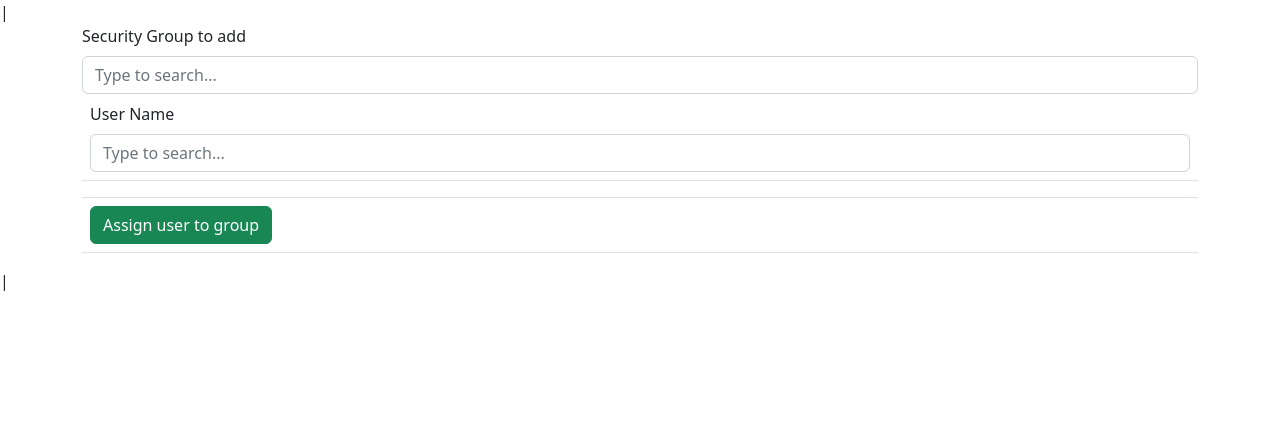
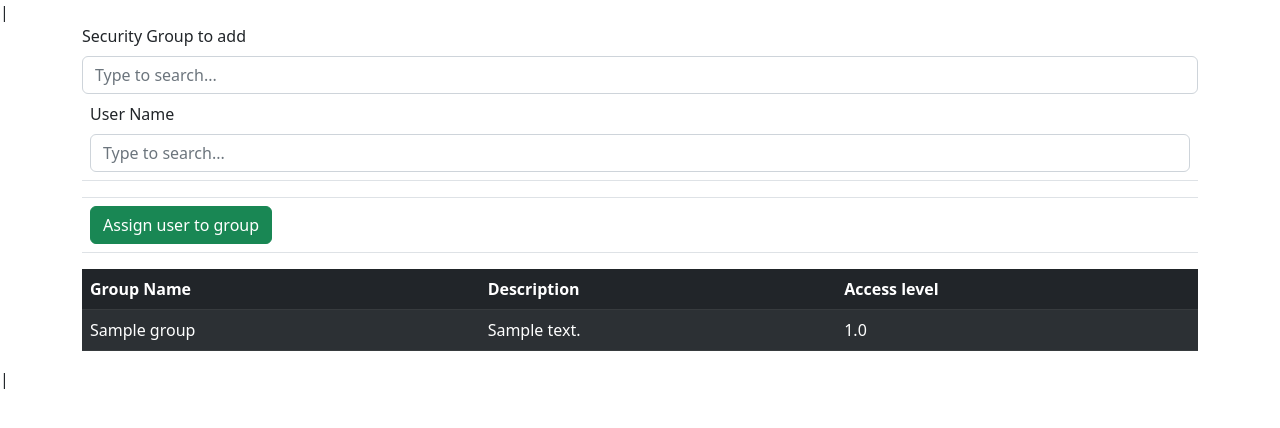
Before and after one commit to ilCat/user-admin-web, a Flask app: page /groups in a window 1280 px wide. Shown: the part 56-484 px from the top of the page. Run offline with Flask 2, Linux system fonts and the light colour scheme; tables that the repository leaves empty hold one stand-in row (values such as "Sample post"); some libraries are stand-ins or nearby versions.

Commit message:
add table of groups

```diff
--- a/scripts/db/queries/tables.py
+++ b/scripts/db/queries/tables.py
@@ -11,10 +11,10 @@ db_url = 'localhost:5432'
 db_name = 'testdb'
 db_user = 'postgres'
 db_password = 'admin'
+engine = create_engine(
+    f'postgresql://{db_user}:{db_password}@{db_url}/{db_name}')
 # engine = create_engine(
-#     f'postgresql://{db_user}:{db_password}@{db_url}/{db_name}')
-engine = create_engine(
-    'postgresql://pjfgdlvudnmmdw:cd5f063c62668a2bd8d6099d04ad021c308aaf1f3c9a29125be9a43010233ce4@ec2-34-200-35-222.compute-1.amazonaws.com:5432/d1fcp3k1egdjsf')
+#     'postgresql://pjfgdlvudnmmdw:cd5f063c62668a2bd8d6099d04ad021c308aaf1f3c9a29125be9a43010233ce4@ec2-34-200-35-222.compute-1.amazonaws.com:5432/d1fcp3k1egdjsf')
 Session = sessionmaker(bind=engine)
 
 Base = declarative_base()
--- a/scripts/frontend/templates/userNewGroup.html
+++ b/scripts/frontend/templates/userNewGroup.html
@@ -40,6 +40,26 @@
 			</tr>
 		</table>
 	</form>
+    <table class="table table-dark table-striped">
+        <thead>
+            <tr>
+              <th scope="col">Group Name</th>
+              <th scope="col">Description</th>
+              <th scope="col">Access level</th>
+            </tr>
+        </thead>
+         <tbody>
+            {% for group in data[1] %}
+        <tr>
+            <td>{{group['name']}}</td>
+
+            <td>{{group['description']}}</td>
+
+            <td>{{group['access_id']}}</td>
+        </tr>
+        {% endfor %}
+        </tbody>
+    </table>
 </div>
 
 {% endblock %}
```
